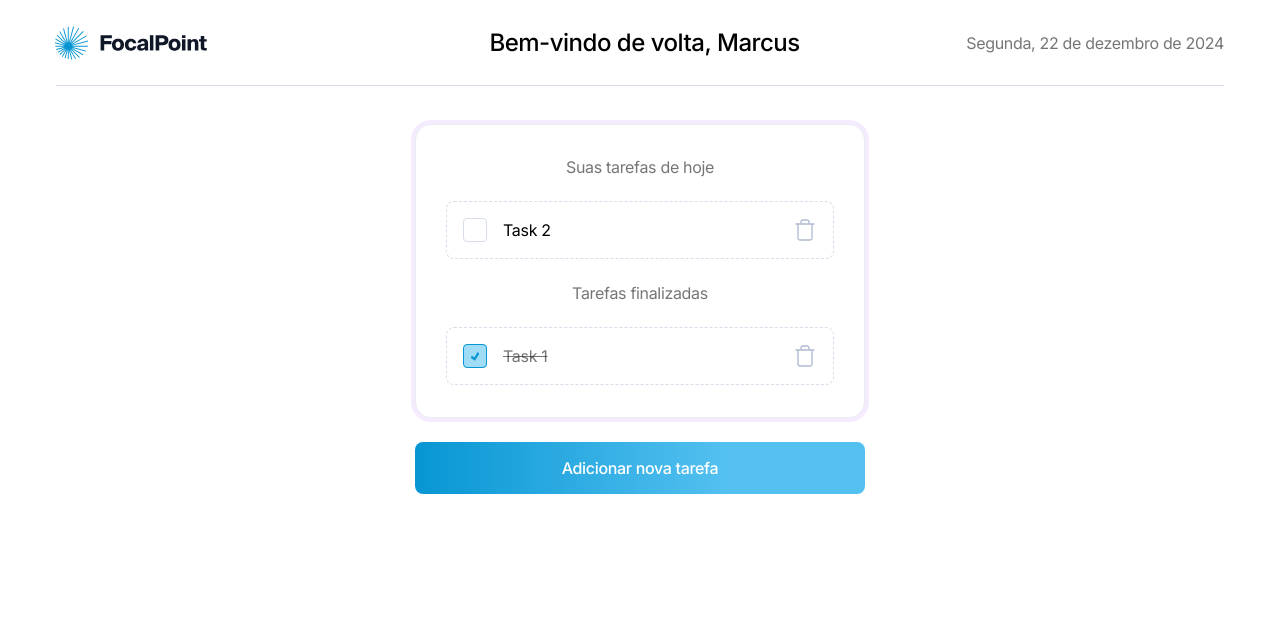
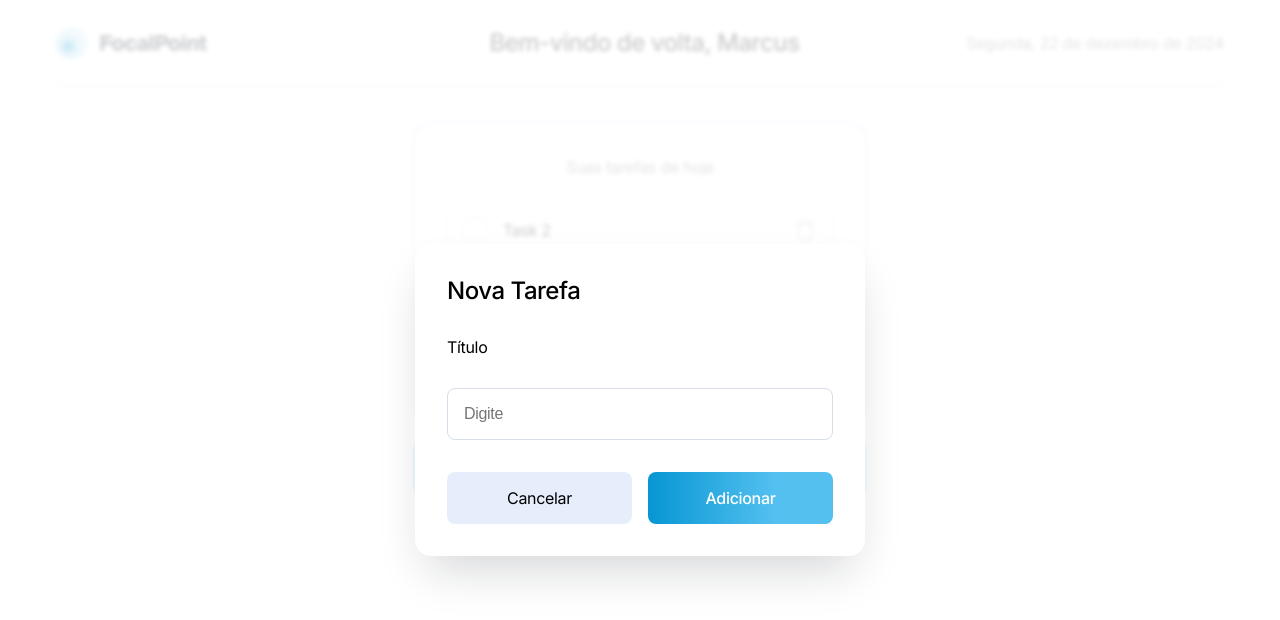
Before and after one commit to alex-yudi/legaplan-teste, a Next.js app: page / in a window 1280 px wide. Both pictures are taken after a click on the button "Adicionar nova tarefa". Shown: the top 620 px of the page. Built offline with nearby package versions, Linux system fonts and the light colour scheme.

Commit message:
feat: add new task modal

```diff
--- a/src/app/components/Button/index.tsx
+++ b/src/app/components/Button/index.tsx
@@ -2,16 +2,17 @@ import { ButtonHTMLAttributes, ReactNode } from 'react';
 import './styles.css'
 
 type Props = {
-    onClick: () => void;
+    onClick?: () => void;
     color: 'blue' | 'gray' | 'red';
     children: ReactNode;
     quantity: 'unique' | 'double'
+    type?: 'button' | 'submit'
 }
 
-export default function Button({ onClick, color, children, quantity }: Props) {
+export default function Button({ onClick, color, children, quantity, type }: Props) {
     return (
         <button
-            type='button'
+            type={type ? type : 'button'}
             className={`button-component ${quantity} ${color}`}
             onClick={onClick}
         >
--- a/src/app/components/Button/styles.css
+++ b/src/app/components/Button/styles.css
@@ -12,13 +12,29 @@
     border-radius: 0.5rem;
 }
 
-.unique:hover {
+.double {
+    all: unset;
+
+    display: flex;
+    justify-content: center;
+    align-items: center;
+
+    width: 50%;
+    padding: 1rem 1.5rem;
+    gap: 0.5rem;
+
+    border-radius: 0.5rem;
+}
+
+.unique:hover,
+.double:hover {
     cursor: pointer;
 
     opacity: 0.9;
 }
 
-.unique:active {
+.unique:active,
+.double:active {
     opacity: 0.5;
 }
 
@@ -32,3 +48,14 @@
     color: #FFF;
     background: linear-gradient(90deg, #0796D3 0%, #53C0F0 68.65%);
 }
+
+.gray {
+    font-size: 1rem;
+    font-style: normal;
+    font-weight: 400;
+    line-height: normal;
+    letter-spacing: -0.02rem;
+
+    color: #000;
+    background: #E7EEFB;
+}
--- /dev/null
+++ b/src/app/components/TodoList/components/ModalNewTask/index.tsx
@@ -0,0 +1,50 @@
+import Button from '@/app/components/Button'
+import './style.css'
+import { ChangeEventHandler, FormEventHandler, useState } from 'react';
+
+type Props = {
+    closeModal: () => void;
+}
+
+export default function ModalNewTask({ closeModal }: Props) {
+    const [newTask, setNewTask] = useState<string>('');
+
+    const handleNewTask: FormEventHandler<HTMLFormElement> = (event) => {
+        event.preventDefault()
+        closeModal()
+    }
+
+    const handleOnChange: ChangeEventHandler<HTMLInputElement> = (e) => {
+        setNewTask(e.target.value)
+    }
+
+    return (
+        <div className='overlay-new-task'>
+            <form onSubmit={handleNewTask} className='modal-new-task'>
+                <h1>Nova Tarefa</h1>
+
+                <label htmlFor="new-task">
+                    Título
+                </label>
+                <input type="text" id='new-task' placeholder='Digite' onChange={handleOnChange} />
+
+                <div className='container-buttons-new-task'>
+                    <Button
+                        color='gray'
+                        onClick={closeModal}
+                        quantity='double'
+                    >
+                        Cancelar
+                    </Button>
+                    <Button
+                        color='blue'
+                        quantity='double'
+                        type='submit'
+                    >
+                        Adicionar
+                    </Button>
+                </div>
+            </form>
+        </div >
+    )
+}
--- /dev/null
+++ b/src/app/components/TodoList/components/ModalNewTask/style.css
@@ -0,0 +1,88 @@
+.overlay-new-task {
+    position: fixed;
+    width: 100%;
+    min-height: 100%;
+    inset: 0;
+
+    display: flex;
+    flex-direction: column;
+    justify-content: center;
+    align-items: center;
+
+
+    background: rgba(255, 255, 255, 0.80);
+    backdrop-filter: blur(2px);
+}
+
+.modal-new-task {
+    position: fixed;
+    top: 50%;
+    left: 50%;
+    transform: translate(-50%, -50%);
+
+    display: flex;
+    flex-direction: column;
+    justify-content: center;
+    align-items: flex-start;
+
+    width: 28.125rem;
+    gap: 2rem;
+    padding: 2rem;
+    border-radius: 1rem;
+
+    background: #FFF;
+    box-shadow: 0px 24px 48px -12px rgba(16, 24, 40, 0.18);
+}
+
+.modal-new-task>h1 {
+    font-size: 1.5rem;
+    font-style: normal;
+    font-weight: 500;
+    line-height: normal;
+    letter-spacing: -0.03rem;
+    color: #000;
+}
+
+.modal-new-task>label {
+    height: 1.1875rem;
+    align-self: stretch;
+
+    font-size: 1rem;
+    font-style: normal;
+    font-weight: 400;
+    line-height: normal;
+    letter-spacing: -0.02rem;
+    color: #000;
+}
+
+.modal-new-task>input {
+    display: flex;
+    padding: 1rem;
+    justify-content: center;
+    align-items: center;
+    align-self: stretch;
+    gap: 1rem;
+
+    border-radius: 0.5rem;
+    border: 1px solid #D7DDE9;
+
+    font-size: 1rem;
+    font-style: normal;
+    font-weight: 400;
+    line-height: normal;
+    letter-spacing: -0.02rem;
+}
+
+.modal-new-task>input:focus {
+    outline-color: #b0b5be;
+    outline-style: solid;
+    outline-width: 2px;
+}
+
+.container-buttons-new-task {
+    display: flex;
+    justify-content: space-between;
+
+    width: 100%;
+    gap: 1rem;
+}
--- a/src/app/components/TodoList/index.tsx
+++ b/src/app/components/TodoList/index.tsx
@@ -1,8 +1,9 @@
 'use client'
 import React, { ChangeEventHandler, useState } from "react"
+import "./styles.css"
 import Task from "./components/Task"
-import "./styles.css"
 import Button from "../Button"
+import ModalNewTask from "./components/ModalNewTask"
 
 type task = {
     title: string;
@@ -23,6 +24,7 @@ const mocTasks: task[] = [
 
 export default function TodoList() {
     const [listOfTasks, setListOfTasks] = useState<task[]>(mocTasks)
+    const [showModalNewTask, setShowModalNewTask] = useState(false)
 
     const listTasksOpened = listOfTasks.filter((task) => !task.checked)
     const listTasksClosed = listOfTasks.filter((task) => task.checked)
@@ -30,7 +32,16 @@ export default function TodoList() {
     const handleOnChange: ChangeEventHandler<HTMLInputElement> = (e) => {
         console.log(e.target.checked)
     }
+
+    const handleShowModalNewTask = () => {
+        setShowModalNewTask(true)
+    }
+    const handleCloseModalNewTask = () => {
+        setShowModalNewTask(false)
+    }
+
     return (
+        <>
             <div className="container-component-todo-list">
 
                 <div className="container-tasks-list">
@@ -66,11 +77,17 @@ export default function TodoList() {
                 </div>
                 <Button
                     color="blue"
-                onClick={() => { }}
+                    onClick={handleShowModalNewTask}
                     quantity="unique"
                 >
                     Adicionar nova tarefa
                 </Button>
             </div>
+
+            {
+                showModalNewTask && <ModalNewTask closeModal={handleCloseModalNewTask} />
+            }
+
+        </>
     )
 }
```
Lines whose indentation alone changed are shown as unchanged.
